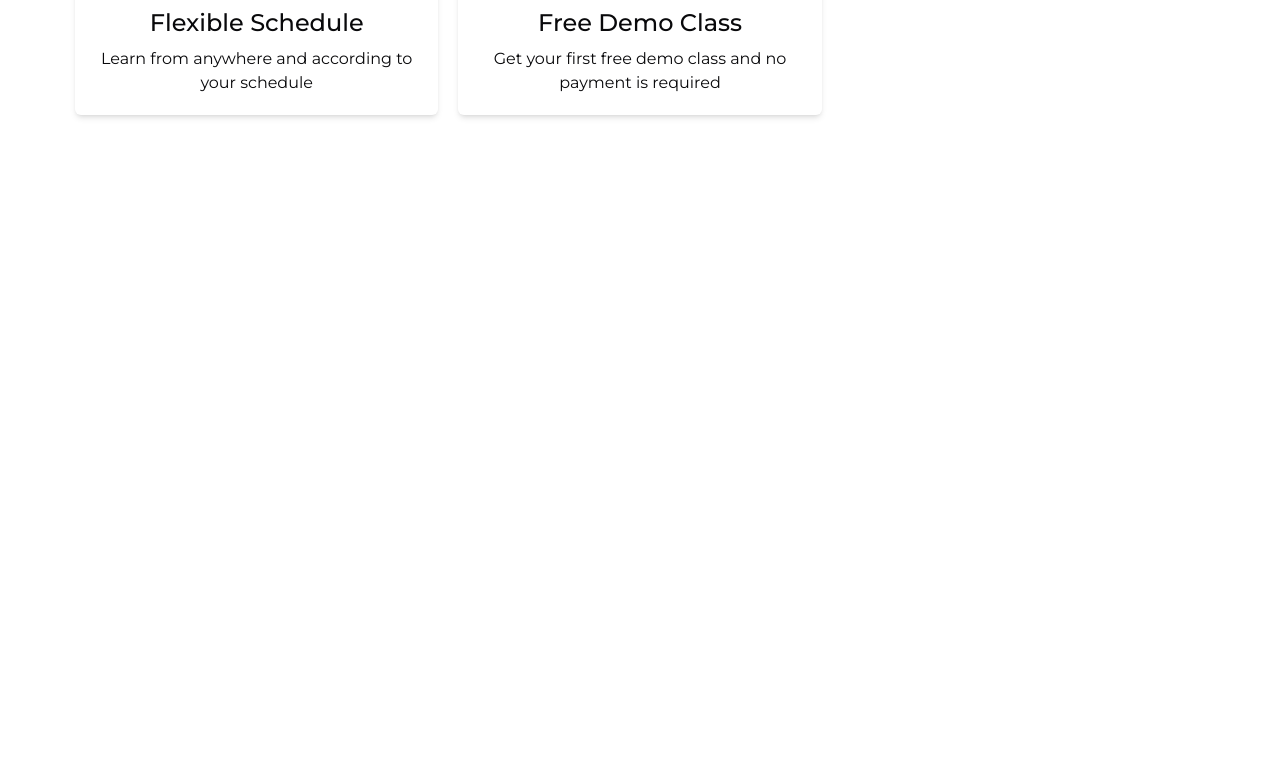
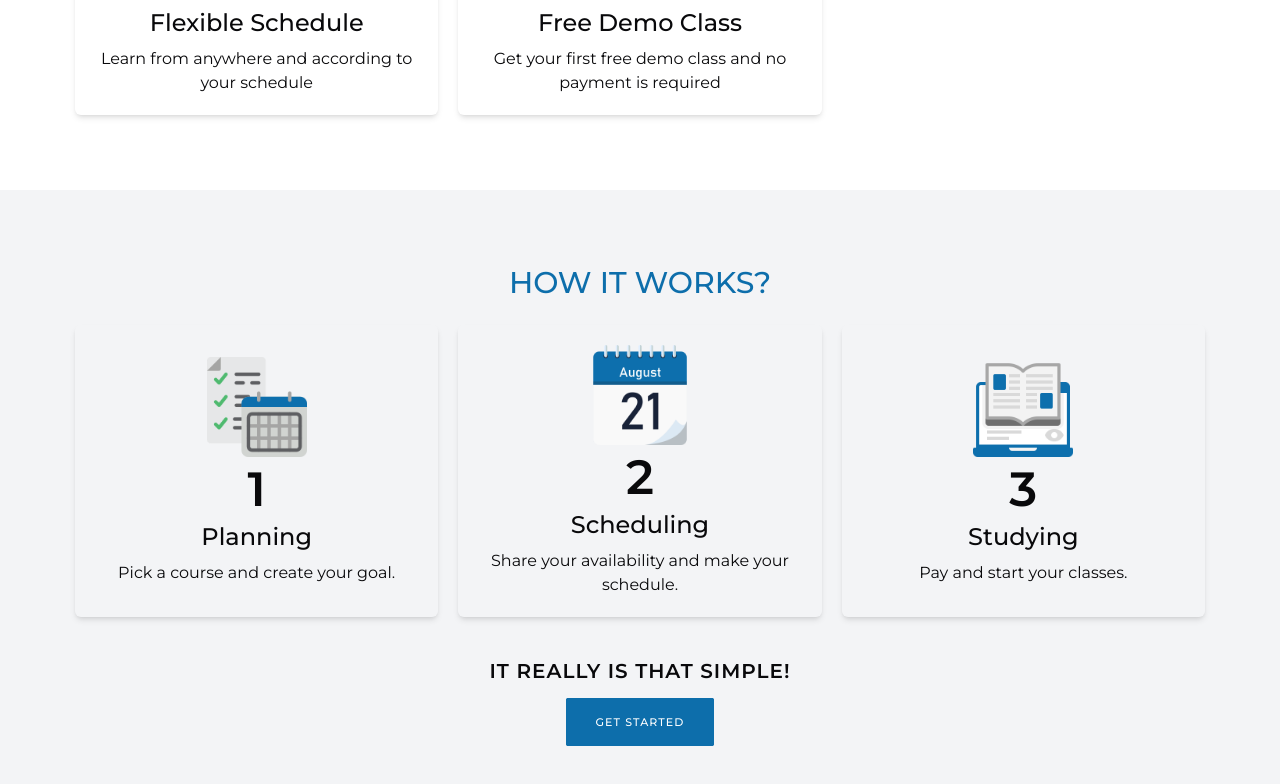
Before and after one commit to abdallanoor/iwan-academy, a Next.js app: page / in a window 1280 px wide. Shown: the part 3536-4320 px from the top of the page. Before the commit the page ends 3726 px from the top, so only its background shows below. Built offline with nearby package versions, Linux system fonts and the light colour scheme; no server answers.

Commit message:
feat: ✨ add HowItWorks Section

```diff
--- a/app/(root)/page.jsx
+++ b/app/(root)/page.jsx
@@ -1,6 +1,7 @@
 import About from "@/components/About";
 import Courses from "@/components/Courses";
 import Hero from "@/components/Hero";
+import HowItWorks from "@/components/HowItWorks";
 import WhyIwan from "@/components/WhyIwan";
 
 export default function Home() {
@@ -10,6 +11,7 @@ export default function Home() {
       <About section />
       <Courses section />
       <WhyIwan />
+      <HowItWorks />
     </main>
   );
 }
--- /dev/null
+++ b/components/HowItWorks.jsx
@@ -0,0 +1,44 @@
+import { getHowItWorksData } from "@/constants";
+import { useTranslations } from "next-intl";
+import Image from "next/image";
+import ShareLink from "./ShareLink";
+
+export default function HowItWorks() {
+  const t = useTranslations("howItWorks");
+  const steps = getHowItWorksData(t);
+  return (
+    <section className="py-section bg-section">
+      <div className="container text-center">
+        <h1 className="section-title">{t("title")}</h1>
+        <div className="grid grid-cols-1 md:grid-cols-2 lg:grid-cols-3 gap-5">
+          {steps.map((step, i) => (
+            <div
+              key={i}
+              className="w-full p-5 flex flex-col items-center justify-center gap-2 shadow-md rounded-md"
+            >
+              <Image
+                src={step.imgSrc}
+                alt={step.title}
+                width={100}
+                height={100}
+                className="w-[100px] h-[100px]"
+              />
+              <p className="text-5xl font-semibold">{step.stepNumber}</p>
+              <p className="text-2xl font-medium">{step.title}</p>
+              <p>{step.description}</p>
+            </div>
+          ))}
+        </div>
+        <p className="text-xl font-semibold mt-10 mb-6 uppercase ltr:-tracking-tighter">
+          {t("reallySimple")}
+        </p>
+        <ShareLink
+          title={t("getStarted")}
+          href="https://calendly.com/ShareLinkhamin911/30min"
+          className="hover:bg-transparent"
+          blank
+        />
+      </div>
+    </section>
+  );
+}
--- a/constants/index.js
+++ b/constants/index.js
@@ -147,3 +147,24 @@ export const getWhyIwanData = (t) => [
     imgSrc: "/images/free.png",
   },
 ];
+
+export const getHowItWorksData = (t) => [
+  {
+    stepNumber: t("planning.stepNumber"),
+    title: t("planning.title"),
+    description: t("planning.description"),
+    imgSrc: "/images/planning.png",
+  },
+  {
+    stepNumber: t("scheduling.stepNumber"),
+    title: t("scheduling.title"),
+    description: t("scheduling.description"),
+    imgSrc: "/images/schedule.png",
+  },
+  {
+    stepNumber: t("studying.stepNumber"),
+    title: t("studying.title"),
+    description: t("studying.description"),
+    imgSrc: "/images/studying.png",
+  },
+];
--- a/translations/ar.json
+++ b/translations/ar.json
@@ -221,5 +221,25 @@
       "title": "تجربة مجانية",
       "description": "يمكنك الانضمام للدرس الأول في تجربة مجانية دون دفع مسبق"
     }
+  },
+  "howItWorks": {
+    "title": "منهجية العمل / طريقة الانضمام",
+    "reallySimple": "هو حقا بهذه البساطة!",
+    "getStarted": "ابدأ بالتعلم",
+    "planning": {
+      "stepNumber": "١",
+      "title": "التخطيط",
+      "description": "اختر دورتك المناسبة وحقق هدفك."
+    },
+    "scheduling": {
+      "stepNumber": "٢",
+      "title": "الجدول الدراسي",
+      "description": "شارك معنا أوقاتك المتاحة ورتب الجدول الزمني الذي يناسبك."
+    },
+    "studying": {
+      "stepNumber": "٣",
+      "title": "البدء بالدراسة",
+      "description": "حرّر المبلغ المطلوب وابدأ دروسك."
+    }
   }
 }
--- a/translations/en.json
+++ b/translations/en.json
@@ -221,5 +221,25 @@
       "title": "Free Demo Class",
       "description": "Get your first free demo class and no payment is required"
     }
+  },
+  "howItWorks": {
+    "title": "How It Works?",
+    "reallySimple": "It Really Is That Simple!",
+    "getStarted": "Get Started",
+    "planning": {
+      "stepNumber": "1",
+      "title": "Planning",
+      "description": "Pick a course and create your goal."
+    },
+    "scheduling": {
+      "stepNumber": "2",
+      "title": "Scheduling",
+      "description": "Share your availability and make your schedule."
+    },
+    "studying": {
+      "stepNumber": "3",
+      "title": "Studying",
+      "description": "Pay and start your classes."
+    }
   }
 }
```
